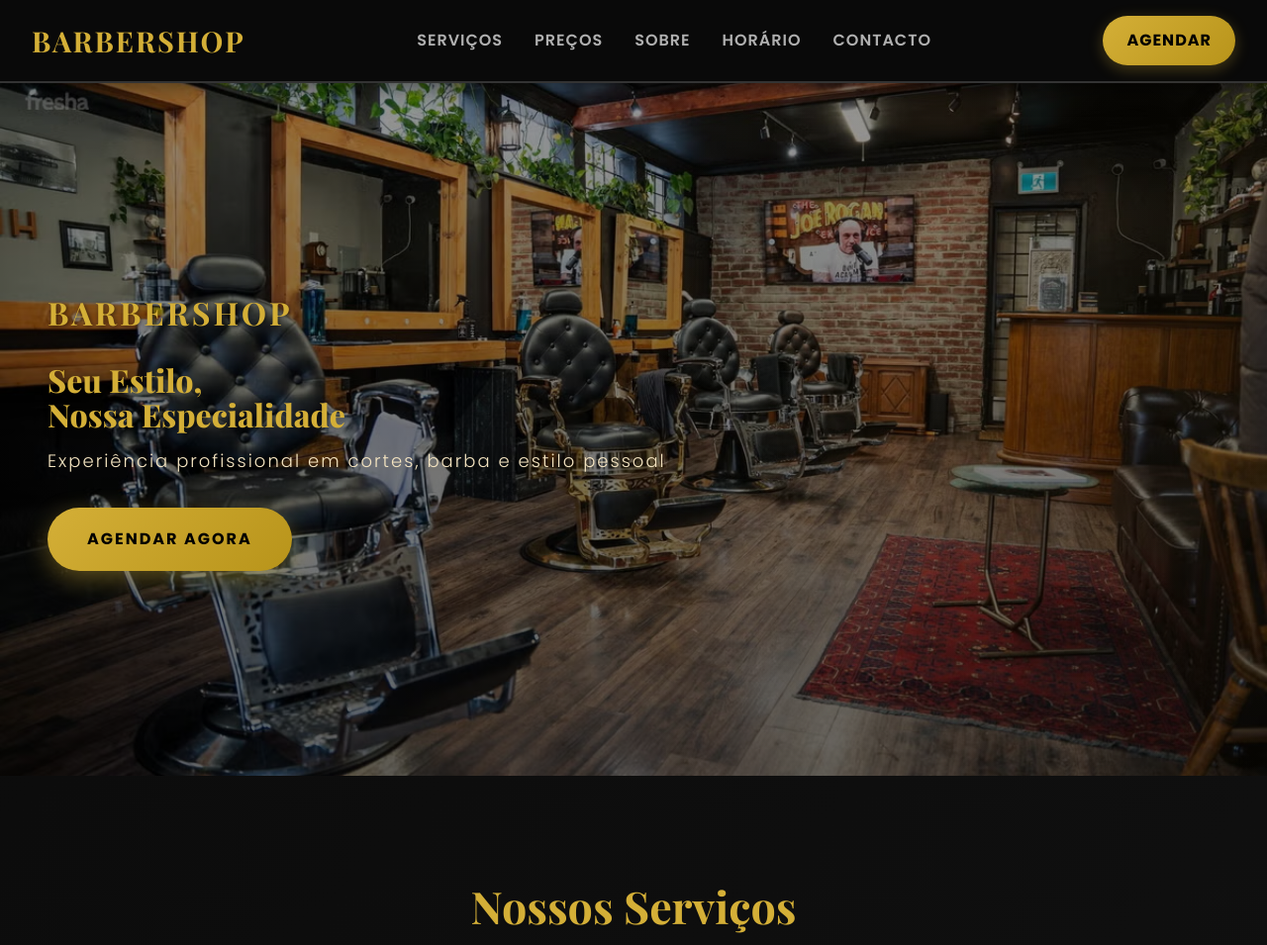
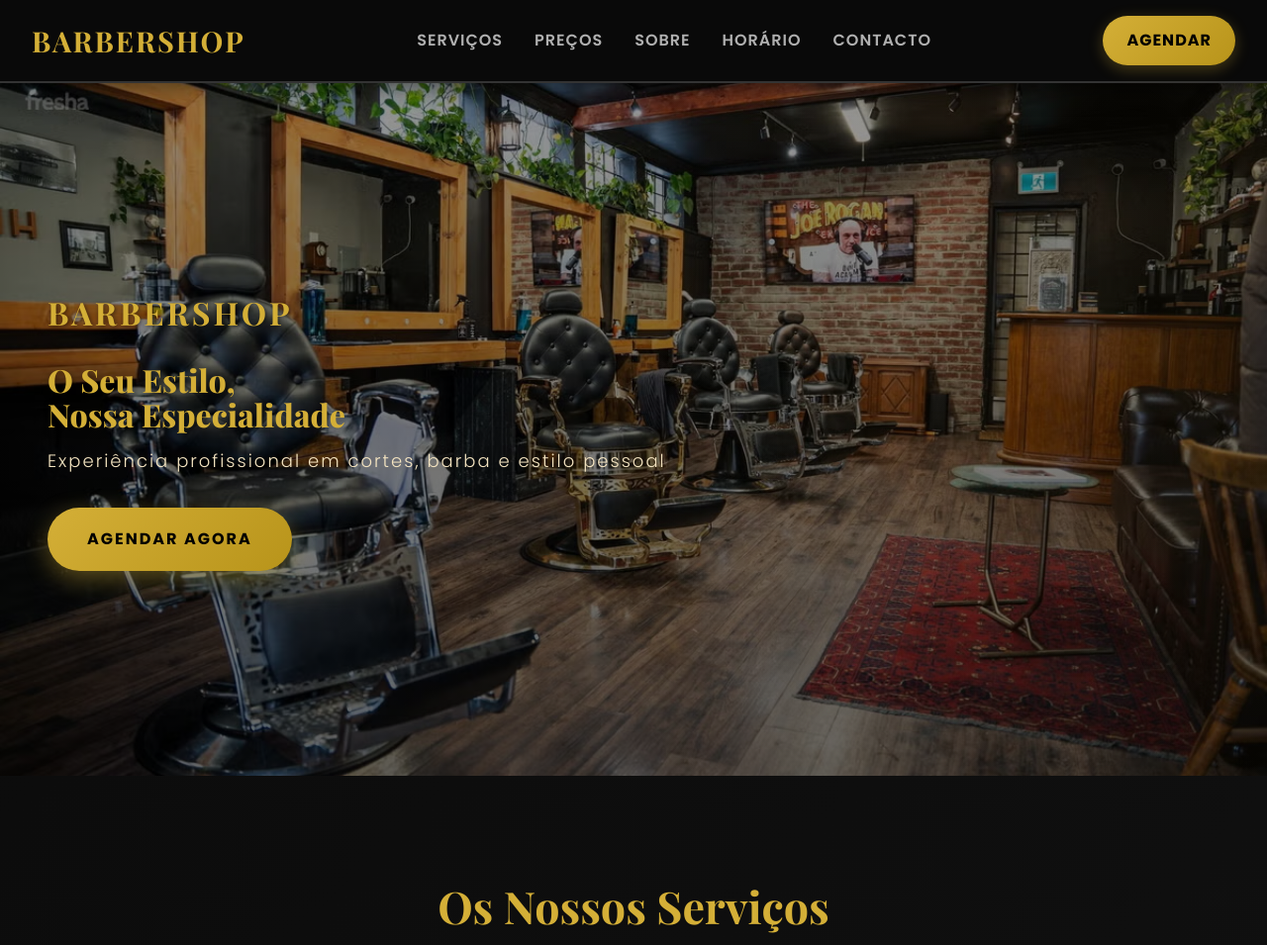
Before and after one commit to vvilaca91-sudo/vvbarbershop, a plain HTML site: page index.html in a window 1280 px wide. Shown: the top 955 px of the page at 99% size. Drawn offline with nearby package versions, Linux system fonts and the light colour scheme.

Commit message:
Add files via upload

```diff
--- a/index.html
+++ b/index.html
@@ -33,7 +33,7 @@
     <section class="hero" aria-label="Seção de boas-vindas">
       <div class="hero-content">
         <h1 class="hero-brand">BarberShop</h1>
-        <h1 class="hero-title">Seu Estilo,<br>Nossa Especialidade</h1>
+        <h1 class="hero-title">O Seu Estilo,<br>Nossa Especialidade</h1>
         <p class="hero-subtitle">Experiência profissional em cortes, barba e estilo pessoal</p>
         <a href="marcacao.html" class="hero-cta">Agendar Agora</a>
       </div>
@@ -44,7 +44,7 @@
   <!-- SERVIÇOS -->
   <section class="servicos-section" id="servicos" aria-label="Serviços da barbearia">
     <div class="section-header">
-      <h2>Nossos Serviços</h2>
+      <h2>Os Nossos Serviços</h2>
       <p class="section-subtitle">Cuidado profissional para o seu estilo</p>
     </div>
 
@@ -172,7 +172,7 @@
   <!-- HORÁRIOS -->
   <section class="horarios-section" id="horarios" aria-label="Horários de funcionamento">
     <div class="section-header">
-      <h2>Nossos Horários</h2>
+      <h2>Os Nossos Horários</h2>
       <p class="section-subtitle">Sempre pronto para atendê-lo</p>
     </div>
 
```
